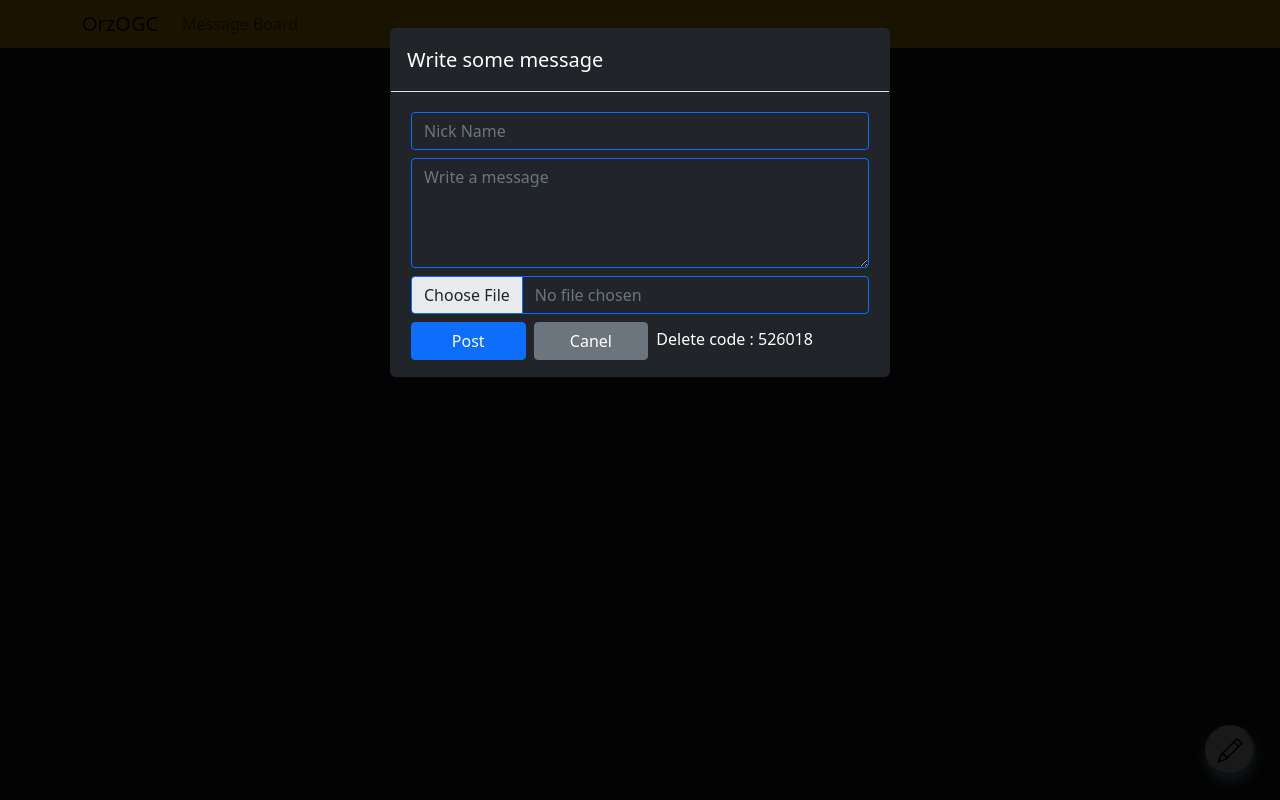
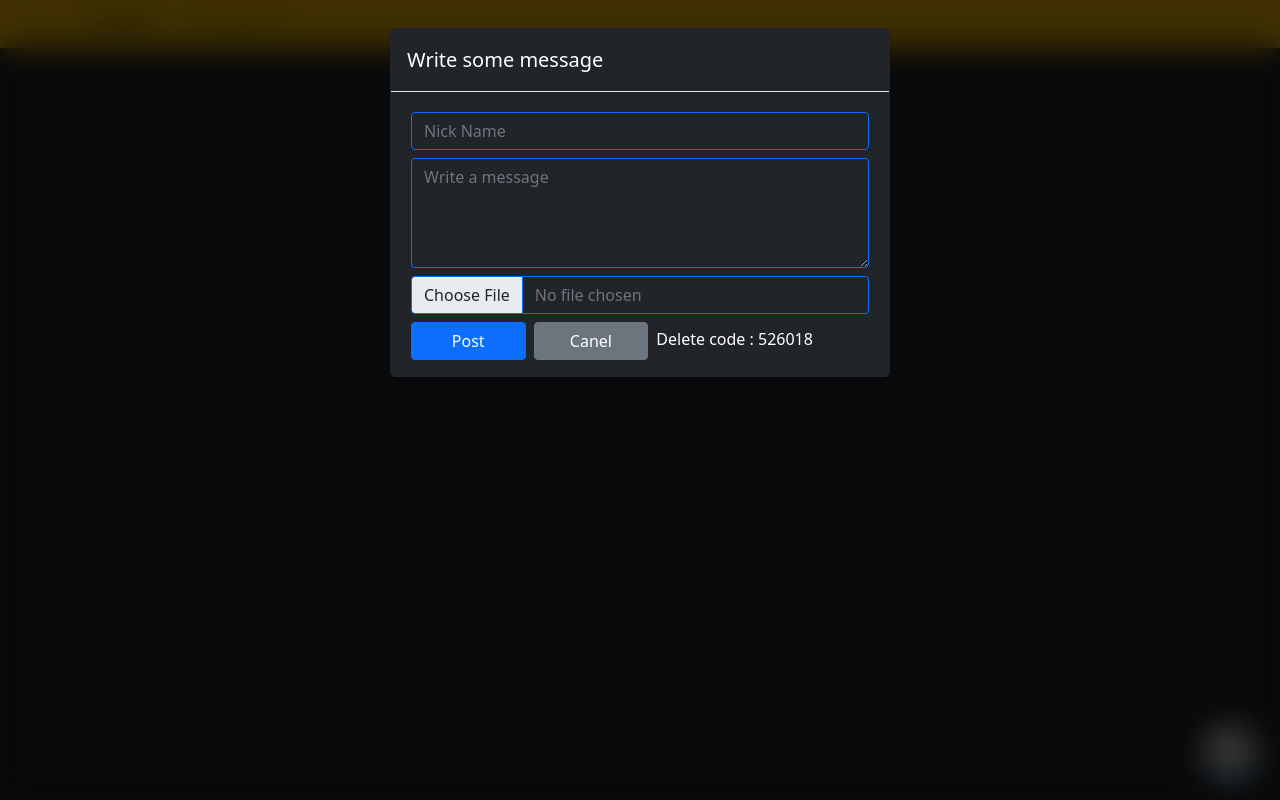
Before and after one commit to OGC-fever/side-projects, a Flask app: page / in a window 1280 px wide, after a click that opens the changed part. Run offline with Flask 2, Linux system fonts and the light colour scheme; data that the repository does not hold is empty; some libraries are stand-ins or nearby versions.

Commit message:
modal blur bg

```diff
--- a/message board/static/custom.css
+++ b/message board/static/custom.css
@@ -24,9 +24,10 @@
 }
 
 .modal {
-    background-color: rgba(0, 0, 0, 0.8) !important;
+    background-color: rgba(0, 0, 0, 0.5) !important;
+    backdrop-filter: blur(15px);
 }
 
 .bg-card {
-    background-color: rgb(0, 0, 0) ;
+    background-color: rgb(0, 0, 0);
 }
--- a/message board/templates/head.html
+++ b/message board/templates/head.html
@@ -12,8 +12,6 @@
 <script src="https://code.jquery.com/jquery-3.5.1.min.js"
     integrity="sha256-9/aliU8dGd2tb6OSsuzixeV4y/faTqgFtohetphbbj0=" crossorigin="anonymous"></script>
 
-<link rel="stylesheet" href="{{ url_for('static',filename='masonry.css') }}">
-
 <link rel="stylesheet" href="{{ url_for('static',filename='custom.css') }}">
 
 <link rel="stylesheet" href="https://cdn.jsdelivr.net/npm/bootstrap-icons@1.3.0/font/bootstrap-icons.css">
--- a/message board/templates/message.html
+++ b/message board/templates/message.html
@@ -32,8 +32,8 @@
                 data-bs-target="#cardModal">
             {% endif %}
             {% if rec.msg: %}
-            <p class="text-start text-light mx-2 my-1">
-                {{ rec.msg.replace("\n","<br>")|safe }}
+            <p class=" text-start text-light mx-2 my-1">
+            {{ rec.msg.replace("\n","<br>")|safe }}
             </p>
             {% endif %}
             <p class="mx-2 my-1 text-end">
--- a/message board/templates/popup.html
+++ b/message board/templates/popup.html
@@ -1,5 +1,5 @@
-<div class="modal fade" id="cardModal" tabindex="-1">
-    <div class="modal-dialog modal-lg text-center ">
+<div class="modal fade " id="cardModal" tabindex="-1">
+    <div class="modal-dialog modal-dialog-scrollable modal-lg text-center">
         <div class="col-10 mx-auto row">
             <img id="image_modal" class="img-fluid" src="" loading="lazy">
             </img>
```
